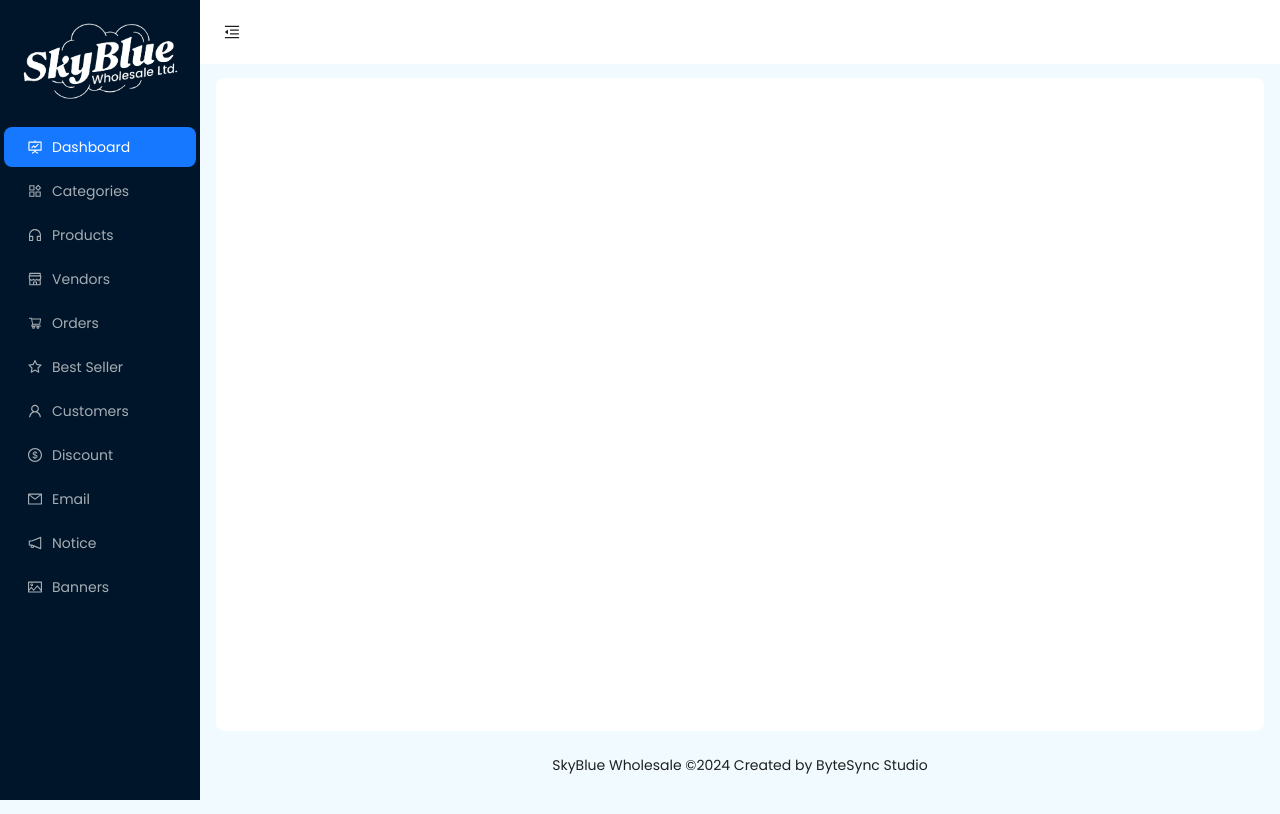
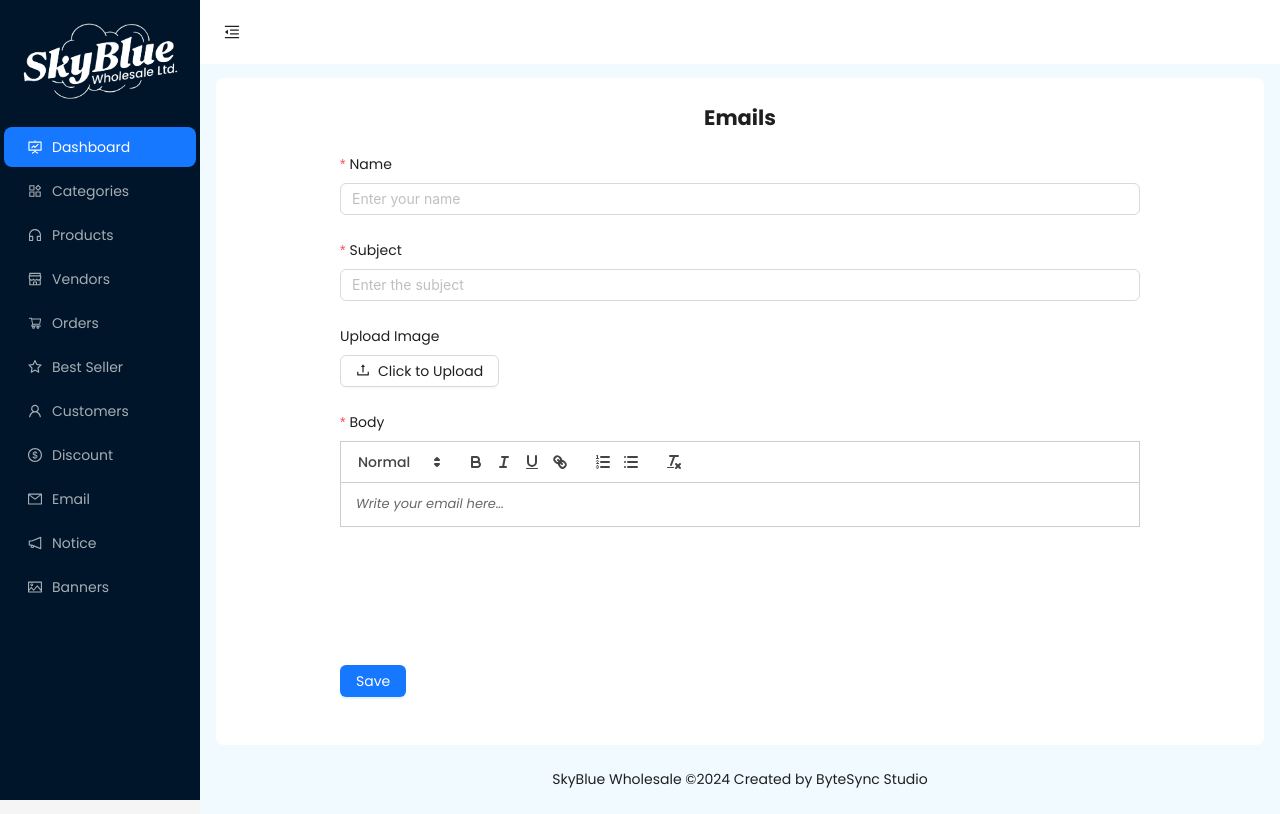
Before and after one commit to Shery2k3/Skyblue-Admin, a React (Vite) app: page /email in a window 1280 px wide. Built offline with nearby package versions, Linux system fonts and the light colour scheme.

Commit message:
email also mena kuch api ka sathkuchkarr hai dekh lenaa

```diff
--- a/src/App.jsx
+++ b/src/App.jsx
@@ -5,6 +5,7 @@ import Vendors from './Pages/Vendors/Vendors';
 import Orders from './Pages/Orders/Orders';
 import OrdersDetails from './Pages/Orders/OrderDetail';
 import BestSeller from './Pages/BestSeller/BestSeller';
+import Email from './Pages/Email/Email';
 import { BrowserRouter as Router, Route, Routes } from 'react-router-dom';
 
 function App() {
@@ -22,7 +23,7 @@ function App() {
         <Route path="/customer" element={<Customer />} />
         <Route path="/customer-roles" element={<Dashboard />} />
         <Route path="/discount" element={<Dashboard />} />
-        <Route path="/email" element={<Dashboard />} />
+        <Route path="/email" element={<Email />} />
         <Route path="/notice" element={<Dashboard />} />
         <Route path="/banners" element={<Dashboard />} />
       </Routes>
--- /dev/null
+++ b/src/Pages/Email/Email.css
@@ -0,0 +1,30 @@
+
+.email-card {
+    padding: 24px;
+    background-color: #fff;
+    border-radius: 8px;
+    box-shadow: 0 1px 3px rgba(0, 0, 0, 0.1);
+  }
+
+
+  .custom-btn {
+    margin-right: 10px;
+  }
+
+
+  .file-previews {
+    margin-top: 20px;
+  }
+
+  .file-preview-card {
+    border: 1px solid #f0f0f0;
+    margin-bottom: 10px;
+    padding: 12px;
+    border-radius: 4px;
+  }
+
+  .preview-image {
+    width: 80px;
+    height: 80px;
+    object-fit: cover;
+  }
--- a/src/Pages/Email/Email.jsx
+++ b/src/Pages/Email/Email.jsx
@@ -1,13 +1,105 @@
+import React, { useState } from "react";
 import CustomLayout from "../../Components/Layout/Layout";
-import { useEffect, useState } from "react";
+import { Form, Input, Button, Upload, message } from "antd";
+import { UploadOutlined } from "@ant-design/icons";
+import ReactQuill from "react-quill";
+import "react-quill/dist/quill.snow.css";
 import axios from "axios";
-import API_BASE_URL from "../../constants.js";
+import API_BASE_URL from "../../constants";
 
 const Email = () => {
+  const [form] = Form.useForm();
+  const [body, setBody] = useState("");
+  const [loading, setLoading] = useState(false);
+
+  const handleFormSubmit = (values) => {
+    setLoading(true);
+    const formData = new FormData();
+    formData.append("name", values.name);
+    formData.append("subject", values.subject);
+    formData.append("body", body);
+
+    if (values.upload && values.upload.file) {
+      formData.append("file", values.upload.file.originFileObj);
+    }
+
+    axios
+      .post(`${API_BASE_URL}/email/save`, formData, {
+        headers: { "Content-Type": "multipart/form-data" },
+      })
+      .then((response) => {
+        message.success("Email saved successfully!");
+        form.resetFields();
+        setBody("");
+      })
+      .catch((error) => {
+        message.error("Failed to save email. Please try again.");
+      })
+      .finally(() => {
+        setLoading(false);
+      });
+  };
+
+  const handleBodyChange = (value) => {
+    setBody(value);
+  };
 
   return (
     <CustomLayout pageTitle="Email">
+      <h2 style={{ textAlign: "center", marginBottom: "20px" }}>Emails</h2>
+      <Form
+        form={form}
+        onFinish={handleFormSubmit}
+        layout="vertical"
+        style={{ maxWidth: 800, margin: "0 auto" }}
+      >
+        <Form.Item
+          label="Name"
+          name="name"
+          rules={[{ required: true, message: "Please input your name!" }]}
+        >
+          <Input placeholder="Enter your name" />
+        </Form.Item>
 
+        <Form.Item
+          label="Subject"
+          name="subject"
+          rules={[{ required: true, message: "Please input the subject!" }]}
+        >
+          <Input placeholder="Enter the subject" />
+        </Form.Item>
+
+        <Form.Item
+          label="Upload Image"
+          name="upload"
+          valuePropName="file"
+          getValueFromEvent={(e) => (Array.isArray(e) ? e : e?.fileList)}
+        >
+          <Upload
+            name="image"
+            listType="picture"
+            maxCount={1}
+            beforeUpload={() => false} // prevent automatic upload
+          >
+            <Button icon={<UploadOutlined />}>Click to Upload</Button>
+          </Upload>
+        </Form.Item>
+
+        <Form.Item label="Body" required>
+          <ReactQuill
+            value={body}
+            onChange={handleBodyChange}
+            style={{ minHeight: "200px" }}
+            placeholder="Write your email here..."
+          />
+        </Form.Item>
+
+        <Form.Item>
+          <Button type="primary" htmlType="submit" loading={loading}>
+            Save
+          </Button>
+        </Form.Item>
+      </Form>
     </CustomLayout>
   );
 };
```
Also changed, not shown: package.json (+5 -2 lines), 1 other file (tests, documents, lock files or other folders).
